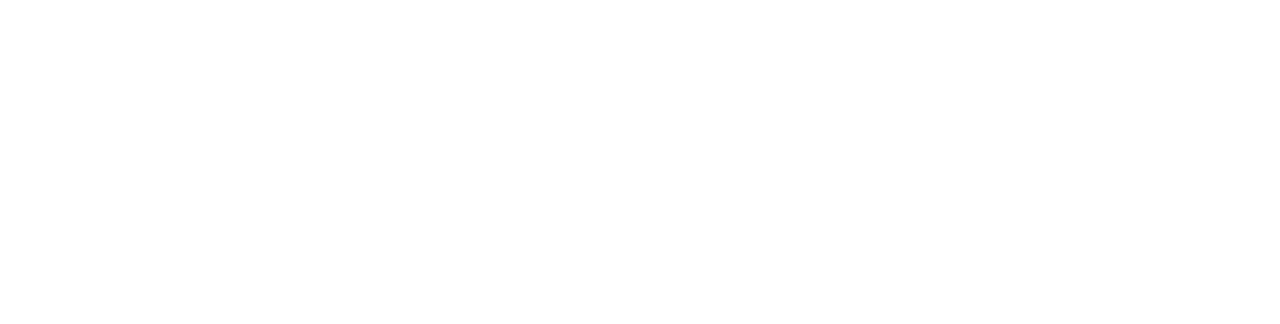
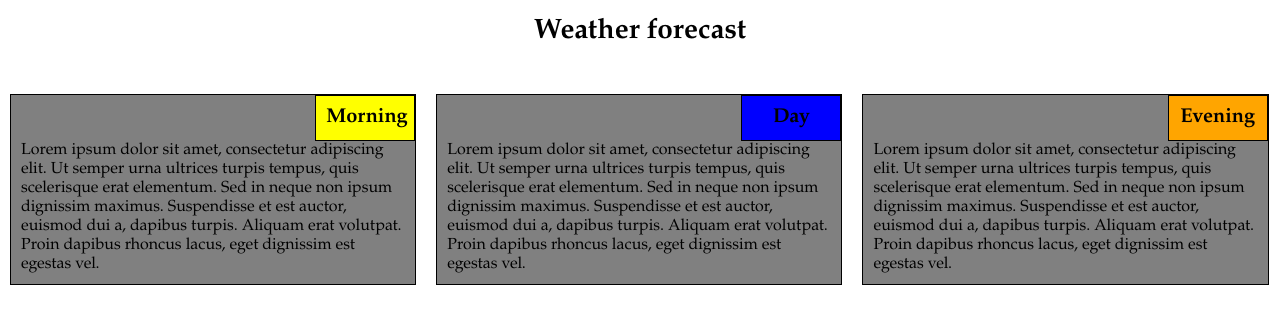
Before and after one commit to myrtifolia/module2_assignement, a plain HTML site: page index.html in a window 1280 px wide. Drawn offline with Linux system fonts and the light colour scheme.

Commit message:
Solutions to assignments

```diff
--- /dev/null
+++ b/css/mystyle.css
@@ -0,0 +1,93 @@
+* {
+	box-sizing: border-box;
+	margin:0;
+	padding:0;
+}
+
+
+body{
+font-family: "Palatino Linotype", serif;
+
+}
+
+h1{
+font-weight: bold;
+font-size: 175%;
+text-align: center;
+padding-top: 15px;
+padding-bottom: 35px;
+}
+
+
+
+.container{
+	width:100%;
+}
+
+div {
+	background: gray;
+	padding: 10px;
+	margin:10px;
+	border: 1px solid;
+
+
+}
+
+
+header {
+	float: right;
+	margin-top: -10px;
+	margin-right: -10px;
+	text-align: center;
+	width: 100px;
+	padding: 10px;
+	border: 1px solid;
+	font-weight: bold;
+	font-size: 125%;
+
+}
+article {
+	clear:right;
+}
+
+
+#morning {
+	background: yellow;
+}
+
+#day {
+	background: blue;
+}
+
+#evening {
+	background: orange;
+}
+
+@media (min-width:992px){
+	.col-lg-4{
+		float:left;
+		width: 33.3%;
+	}
+  }
+
+@media (max-width:767px){
+	.col-sm-12{
+		float:center;
+		width:100%;
+	}
+
+
+}
+
+@media (min-width: 768px) and (max-width:991px){
+	.col-md-6 {
+	float:left;
+    width: 50%;
+  }
+
+  .col-md-12 {
+  	float:left;
+    width: 100%;
+  }
+
+}
--- a/index.html
+++ b/index.html
@@ -1,3 +1,26 @@
 <!doctype HTML>
 <html>
+<head>
+	<title>My first assignement! (Week 2)</title>
+	<meta charset="UTF-8">
+	<link rel="stylesheet" href="css/mystyle.css">
+	<meta name="viewport" content="width=device-width, initial-scale=1">
+</head>
+<body>
+	<h1>Weather forecast</h1>
+	<section class="container">
+	<section class="col-lg-4 col-sm-12 col-md-6"><div>
+	<header id="morning">Morning</header>
+		<article>Lorem ipsum dolor sit amet, consectetur adipiscing elit. Ut semper urna ultrices turpis tempus, quis scelerisque erat elementum. Sed in neque non ipsum dignissim maximus. Suspendisse et est auctor, euismod dui a, dapibus turpis. Aliquam erat volutpat. Proin dapibus rhoncus lacus, eget dignissim est egestas vel. </article></div>
+	</section>
+	<section class="col-lg-4 col-sm-12 col-md-6"><div>
+		<header id="day">Day</header>
+		<article>Lorem ipsum dolor sit amet, consectetur adipiscing elit. Ut semper urna ultrices turpis tempus, quis scelerisque erat elementum. Sed in neque non ipsum dignissim maximus. Suspendisse et est auctor, euismod dui a, dapibus turpis. Aliquam erat volutpat. Proin dapibus rhoncus lacus, eget dignissim est egestas vel. </article></div>
+	</section>
+	<section  class="col-lg-4 col-sm-12 col-md-12"><div>
+	<header id="evening">Evening</header>
+		<article>Lorem ipsum dolor sit amet, consectetur adipiscing elit. Ut semper urna ultrices turpis tempus, quis scelerisque erat elementum. Sed in neque non ipsum dignissim maximus. Suspendisse et est auctor, euismod dui a, dapibus turpis. Aliquam erat volutpat. Proin dapibus rhoncus lacus, eget dignissim est egestas vel. </article></div>
+	</section>
+</section>
+	</body>
 </html>
```
